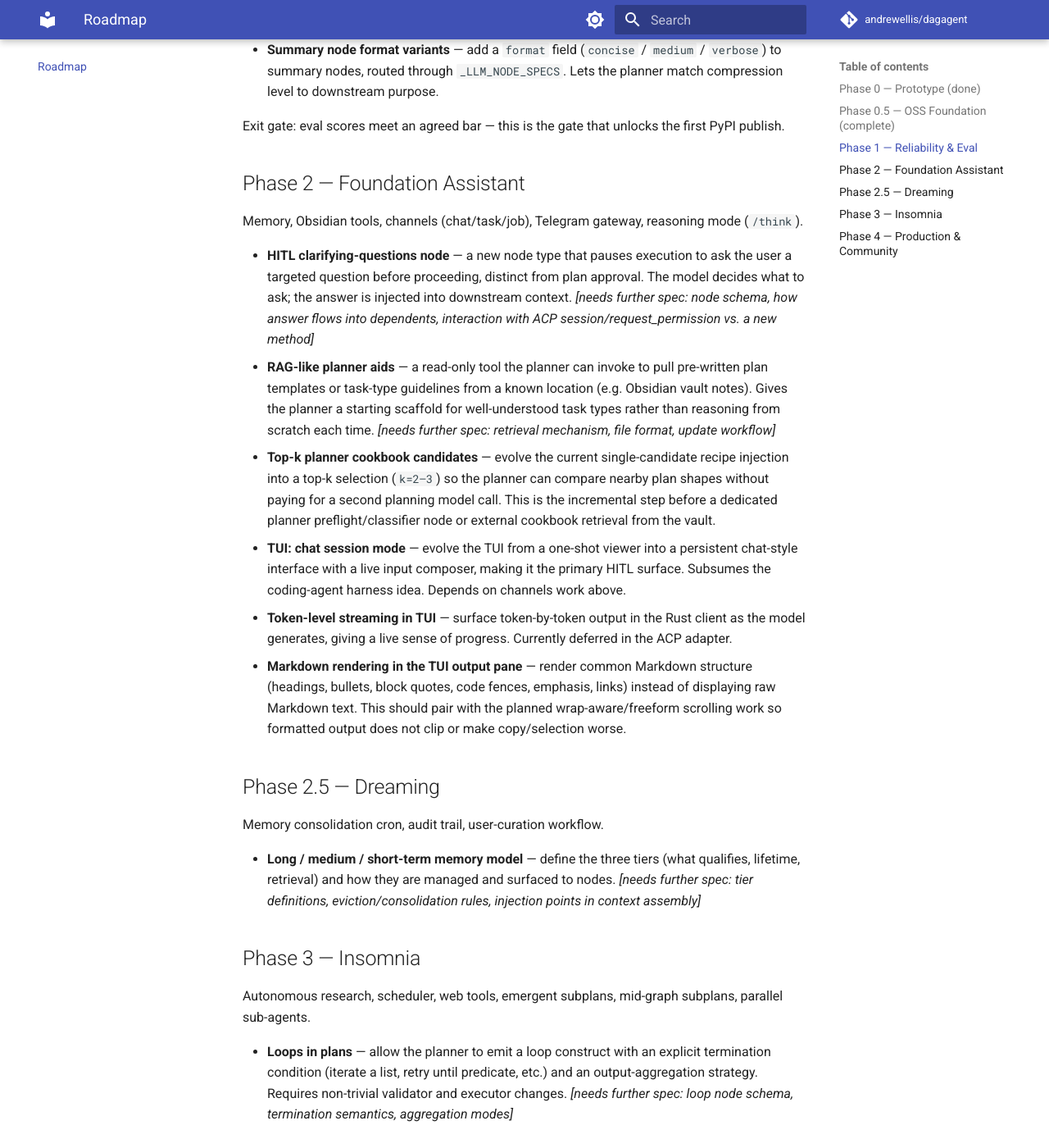
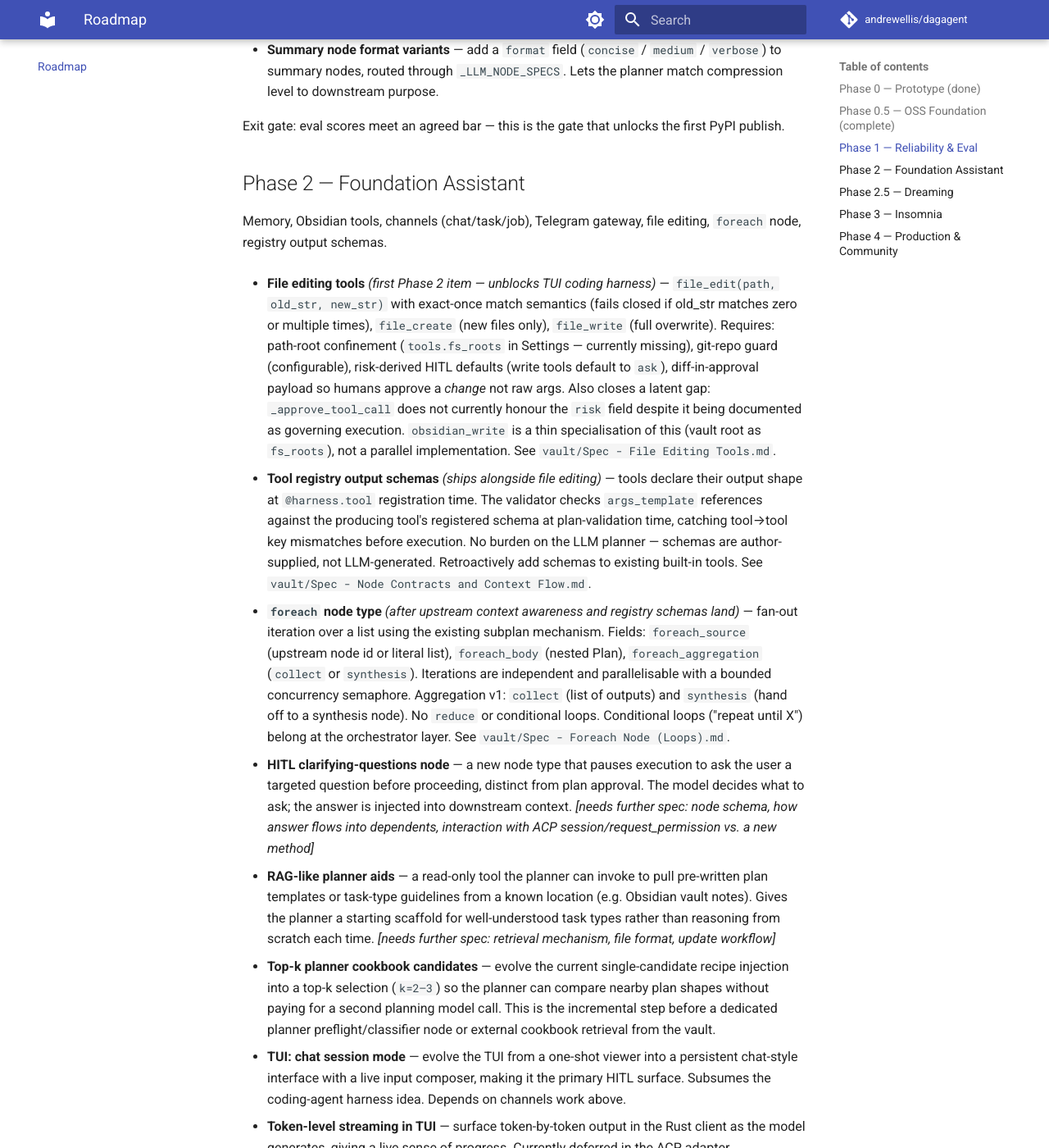
Before and after one commit to andrew-ellis-engineering/glassrail, an MkDocs documentation site: the page built from docs/roadmap.md, in a window 1280 px wide and 1400 px high, scrolled down 2089 px. Shown: the whole window at 82% size. Built offline with MkDocs 1.6.1 and Material for MkDocs 9.7.7, drawn with Linux system fonts in a browser that asks for light colours; comment, search, counter and statistics services are not loaded.

Commit message:
Document DAG acyclicity invariant and expand roadmap with Phase 2 specs
Adds an explicit callout to CLAUDE.md that the DAG acyclicity invariant is
load-bearing — cycles break the validator, executor, ACP mapping, and OTel span
tree simultaneously. Expands the Phase 2 roadmap section with concrete specs for
file editing tools, tool registry output schemas, and the foreach node type.

```diff
--- a/docs/roadmap.md
+++ b/docs/roadmap.md
@@ -87,7 +87,13 @@ first PyPI publish.
 
 ## Phase 2 — Foundation Assistant
 
-Memory, Obsidian tools, channels (chat/task/job), Telegram gateway, reasoning mode (`/think`).
+Memory, Obsidian tools, channels (chat/task/job), Telegram gateway, file editing, `foreach` node, registry output schemas.
+
+- **File editing tools** *(first Phase 2 item — unblocks TUI coding harness)* — `file_edit(path, old_str, new_str)` with exact-once match semantics (fails closed if old_str matches zero or multiple times), `file_create` (new files only), `file_write` (full overwrite). Requires: path-root confinement (`tools.fs_roots` in Settings — currently missing), git-repo guard (configurable), risk-derived HITL defaults (write tools default to `ask`), diff-in-approval payload so humans approve a *change* not raw args. Also closes a latent gap: `_approve_tool_call` does not currently honour the `risk` field despite it being documented as governing execution. `obsidian_write` is a thin specialisation of this (vault root as `fs_roots`), not a parallel implementation. See `vault/Spec - File Editing Tools.md`.
+
+- **Tool registry output schemas** *(ships alongside file editing)* — tools declare their output shape at `@harness.tool` registration time. The validator checks `args_template` references against the producing tool's registered schema at plan-validation time, catching tool→tool key mismatches before execution. No burden on the LLM planner — schemas are author-supplied, not LLM-generated. Retroactively add schemas to existing built-in tools. See `vault/Spec - Node Contracts and Context Flow.md`.
+
+- **`foreach` node type** *(after upstream context awareness and registry schemas land)* — fan-out iteration over a list using the existing subplan mechanism. Fields: `foreach_source` (upstream node id or literal list), `foreach_body` (nested Plan), `foreach_aggregation` (`collect` or `synthesis`). Iterations are independent and parallelisable with a bounded concurrency semaphore. Aggregation v1: `collect` (list of outputs) and `synthesis` (hand off to a synthesis node). No `reduce` or conditional loops. Conditional loops ("repeat until X") belong at the orchestrator layer. See `vault/Spec - Foreach Node (Loops).md`.
 
 - **HITL clarifying-questions node** — a new node type that pauses execution to
   ask the user a targeted question before proceeding, distinct from plan
```
Also changed, not shown: CLAUDE.md (+8 -0 lines).
